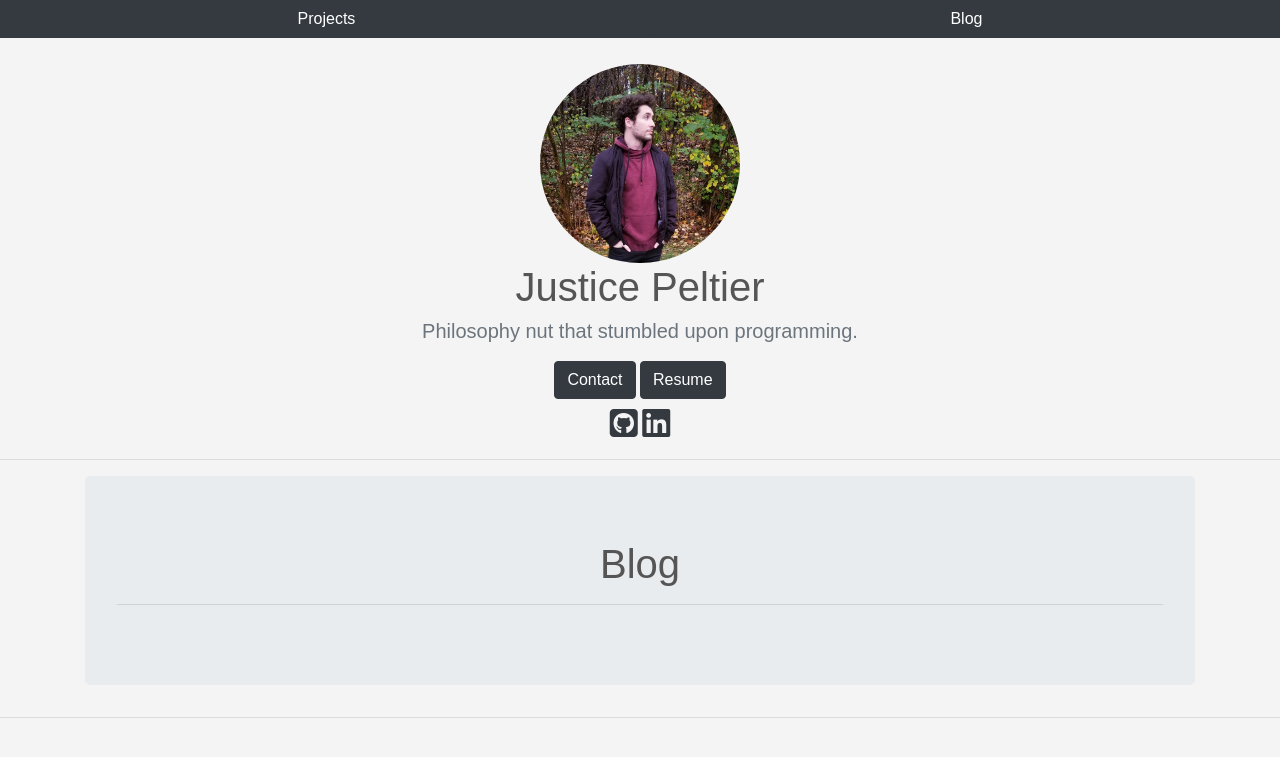
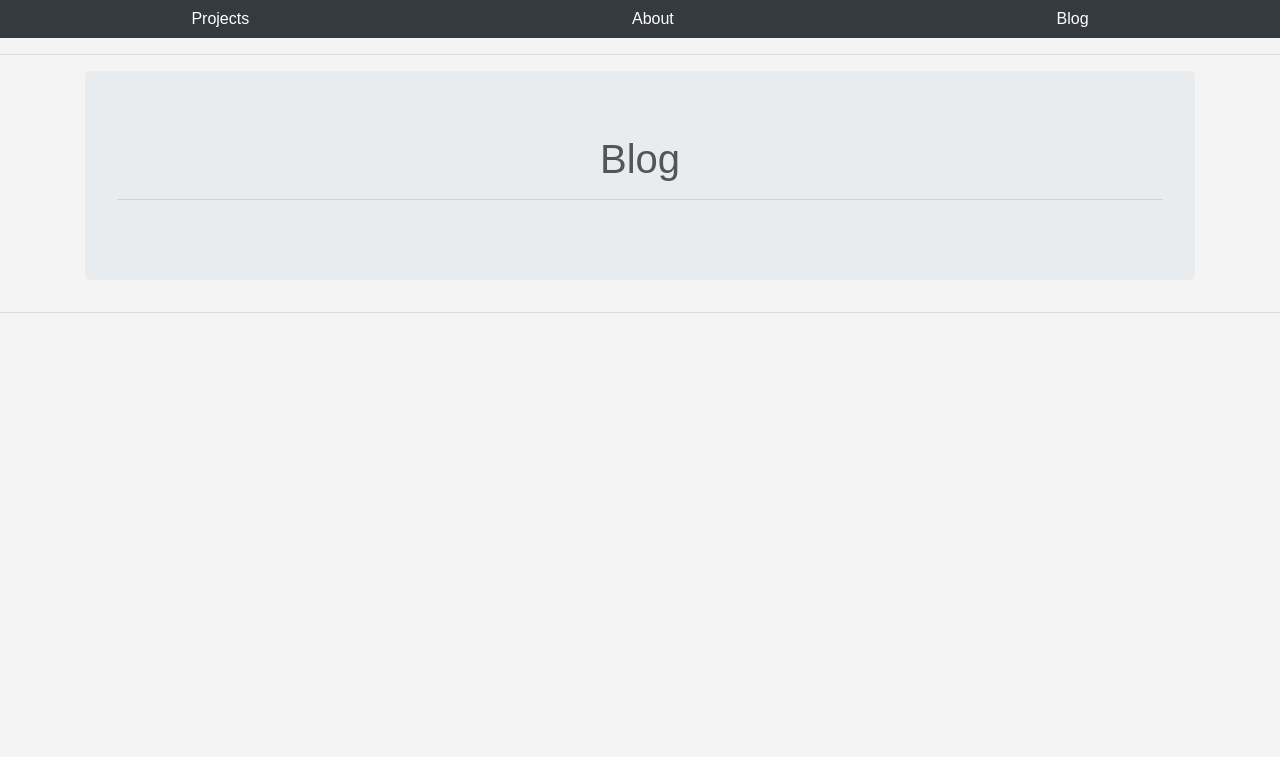
Before and after one commit to justice-rage/personal-website-roughdraft, a Django app: page /blog/ in a window 1280 px wide. Shown: the top 757 px of the page. Run offline with Django 3.2, Linux system fonts and the light colour scheme; data that the repository does not hold is empty; parts of the project's set-up code (start-up, migrations or seed data) failed here and were passed over; some libraries are stand-ins or nearby versions.

Commit message:
About addition

```diff
--- /dev/null
+++ b/django-project/about/urls.py
@@ -0,0 +1,8 @@
+from django.urls import path
+from .views import About
+
+app_name = 'about'
+
+urlpatterns = [
+    path('', About.as_view(), name='about'),
+]
--- a/django-project/about/views.py
+++ b/django-project/about/views.py
@@ -1,3 +1,7 @@
 from django.shortcuts import render
+from django.views.generic import TemplateView
 
 # Create your views here.
+
+class About(TemplateView):
+    template_name = 'about.html'
--- a/django-project/portfolio/urls.py
+++ b/django-project/portfolio/urls.py
@@ -20,4 +20,5 @@ urlpatterns = [
     path('admin/', admin.site.urls),
     path('projects/', include('projects.urls')),
     path('blog/', include('blog.urls')),
+    path('about/', include('about.urls')),
 ]
--- a/django-project/templates/base.html
+++ b/django-project/templates/base.html
@@ -20,37 +20,13 @@
     <nav class="nav sticky-top nav-pills nav-fill navbar-dark bg-dark">
       <!--Navbar content-->
       <a class="nav-item btn btn-dark" href="{% url 'projects:all_projects' %}">Projects</a>
+      <a class="nav-item btn btn-dark" href="{% url 'about:about' %}">About</a>
       <a class="nav-item btn btn-dark" href="{% url 'blog:blog_index' %}">Blog</a>
       <!--//Navbar content-->
     </nav>
     <!--//Navbar-->
 
 </head>
-
-<br>
-<!--Introduction-->
-<section class="text-center">
-  <div class="container">
-      <!--Profile Picture-->
-      <div class="text-center">
-          <img class="bd-img bd-img-lg featurette-image img-fluid mx-auto rounded-circle" src="{% static 'images/jpd_2019.png' %}" width="200" height="200" focusable="false" role="img" aria-label="Justice Peltier"><title>Justice Peltier</title><rect width="100%" height="100%" fill="#eee"/></img>
-      </div>
-      <!--//Profile Picture-->
-      <h1>Justice Peltier</h1>
-      <p class="lead text-muted">Philosophy nut that stumbled upon programming.</p>
-      <!--//Get In Touch-->
-      <a class="nav-item btn btn-dark" href="mailto:justice.douglas@hey.com">Contact</a>
-      <a class="nav-item btn btn-dark" href="{% static 'pdf/justice_douglas_resume.pdf' %}" target="_blank" type=application/pdf>Resume</a>
-      <!--//Get In Touch-->
-      <!--Social Proof Buttons-->
-      <div class="container my-2">
-        <a class="nav-item fab fa-github-square fa-2x" href="https://github.com/mr-justice" target="_blank" style="color: #343a40"></a>
-        <a class="nav-item fab fa-linkedin fa-2x" href="https://www.linkedin.com/in/justicedouglas/" target="_blank" style="color: #343a40"></a>
-      </div>
-      <!--//Social Proof Buttons-->
-  </div>
-</section>
-<!--Introduction-->
 
 <hr class="divider">
 
--- a/django-project/templates/projects/projects_index.html
+++ b/django-project/templates/projects/projects_index.html
@@ -7,6 +7,7 @@
     <!-- Project Section -->
     <div class="jumbotron container">
         <h1 class="text-center">Projects</h1>
+        <hr>
         <div class="row">
         {% for project in projects %}
             <div class="col-md-4">
```
Also changed, not shown: django-project/templates/about.html (added, +35 -0 lines).
